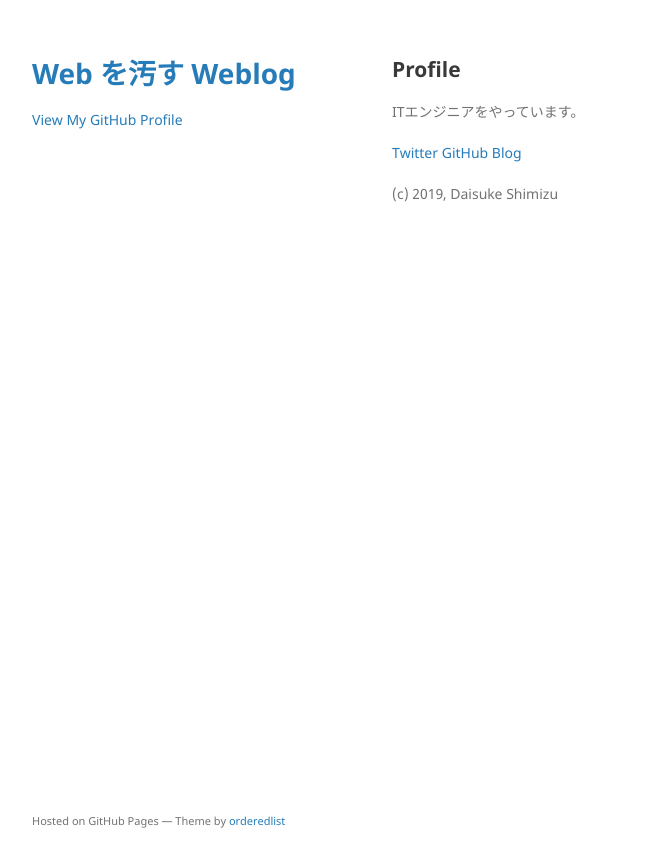
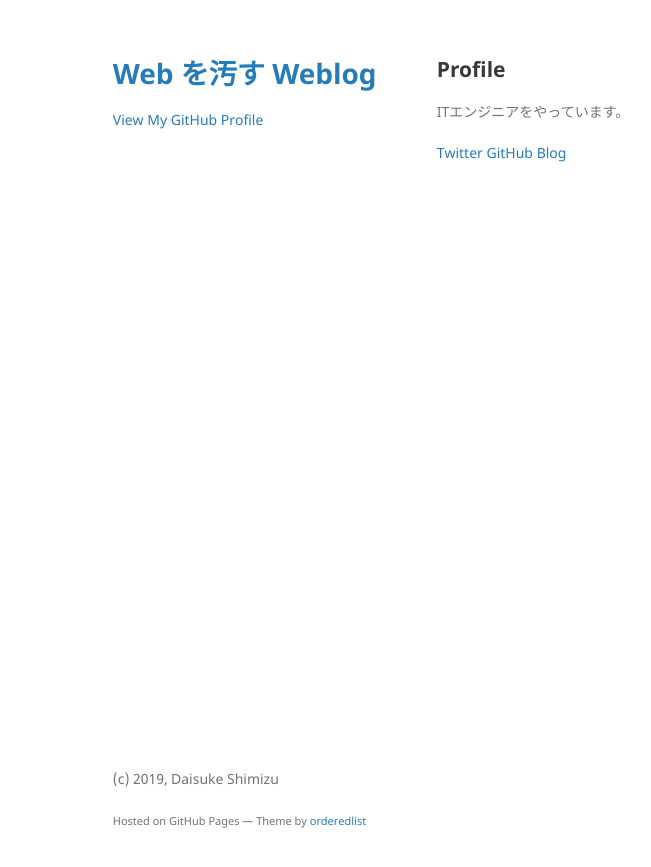
Before and after one commit to daisukeshimizu/daisukeshimizu.github.io, a Jekyll site: the page built from index.md, in a window 1280 px wide. Shown: the top 867 px of the page, without its empty margins (178-829 px from the left). Built offline with Jekyll 4.4.1, drawn with Linux system fonts in a browser that asks for light colours; our own code applies the rules of GitHub Pages for plain Markdown files; the repository's description, which GitHub fills in, is left out.

Commit message:
Change layout and style

```diff
--- a/_layouts/default.html
+++ b/_layouts/default.html
@@ -44,6 +44,7 @@
 
       </section>
       <footer>
+		<p>(c) 2019, Daisuke Shimizu</p>
         {% if site.github.is_project_page %}
         <p>This project is maintained by <a href="{{ site.github.owner_url }}">{{ site.github.owner_name }}</a></p>
         {% endif %}
--- a/_sass/jekyll-theme-minimal.scss
+++ b/_sass/jekyll-theme-minimal.scss
@@ -210,6 +210,31 @@ footer {
   -webkit-font-smoothing:subpixel-antialiased;
 }
 
+@media print, screen and (min-width: 961px) {
+
+  .wrapper {
+    // width:auto;
+    width:1024px;
+	padding: 0% 20%;
+    margin:0;
+  }
+
+  section {
+    width:700px;
+    float:right;
+    padding-bottom:50px;
+    // margin:0 0 20px;
+	// padding: 50px;
+  }
+
+  // header, section, footer {
+  //  float:none;
+  //  position:static;
+  //  width:auto;
+  //}
+
+}
+
 @media print, screen and (max-width: 960px) {
 
   div.wrapper {
```
Also changed, not shown: index.md (+0 -2 lines).
